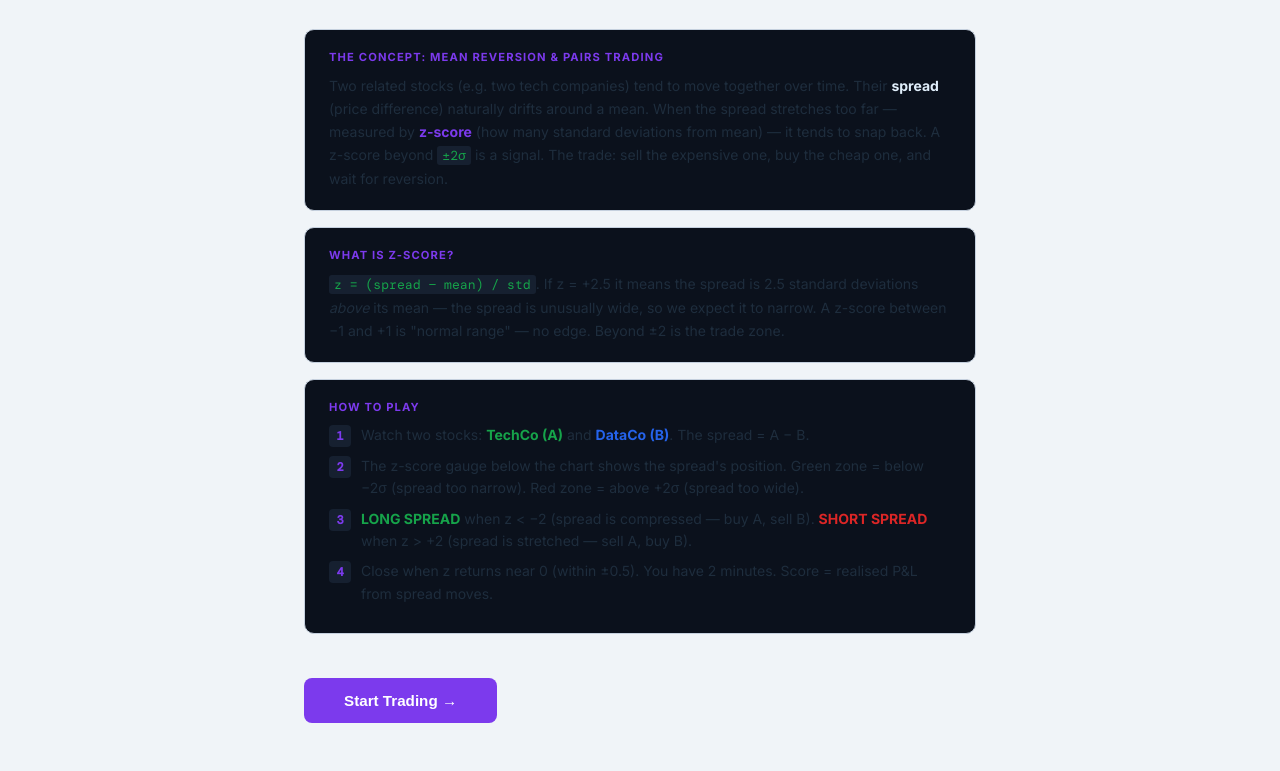
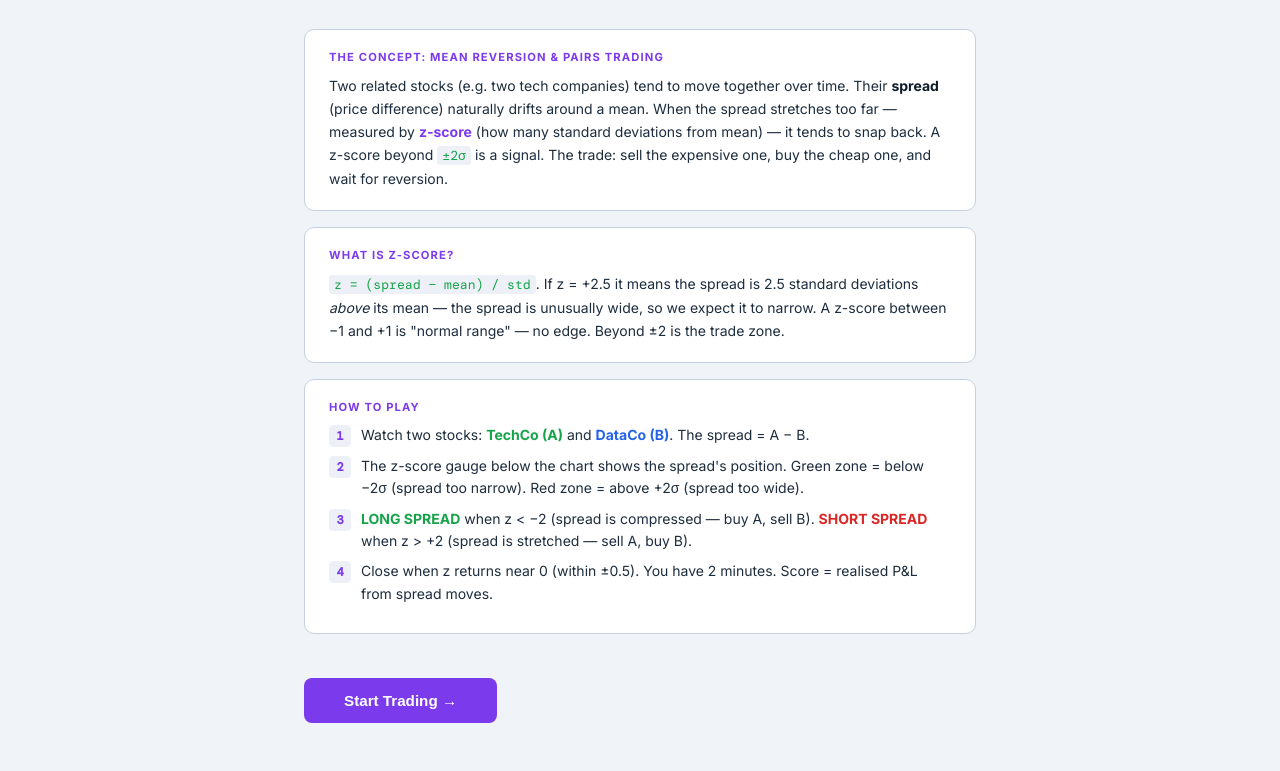
Before and after one commit to cindyle0308/market-maker-server, a website: page public/spread-trader.html in a window 1280 px wide. Shown: the part 195-966 px from the top of the page. Drawn offline with nearby package versions, Linux system fonts and the light colour scheme; a web font is replaced by a local one.

Commit message:
Fix: spread-trader.html

```diff
--- a/public/spread-trader.html
+++ b/public/spread-trader.html
@@ -103,6 +103,8 @@ canvas{border-radius:8px;display:block;width:100%}
   --blue-bg:rgba(37,99,235,0.12)!important;--yellow-bg:rgba(180,83,9,0.12)!important;
   --purple-bg:rgba(124,58,237,0.12)!important;--teal-bg:rgba(15,118,110,0.12)!important;
   --orange-bg:rgba(194,65,12,0.12)!important;
+
+  --bg2:#ffffff!important;--bg3:#f5f8fc!important;--bg4:#edf1f7!important;--bright:#0d1b2a!important;--shadow:rgba(0,0,0,.12)!important;
 }
 @media(prefers-color-scheme:light){
   :root:not([data-theme]){
@@ -117,7 +119,9 @@ canvas{border-radius:8px;display:block;width:100%}
     --blue-bg:rgba(37,99,235,0.12)!important;--yellow-bg:rgba(180,83,9,0.12)!important;
     --purple-bg:rgba(124,58,237,0.12)!important;--teal-bg:rgba(15,118,110,0.12)!important;
     --orange-bg:rgba(194,65,12,0.12)!important;
-  }
+
+  --bg2:#ffffff!important;--bg3:#f5f8fc!important;--bg4:#edf1f7!important;--bright:#0d1b2a!important;--shadow:rgba(0,0,0,.12)!important;
+}
 }
 /* Theme toggle button in nav */
 .theme-nav-btns{margin-left:auto;display:flex;gap:3px;align-items:center;}
```
